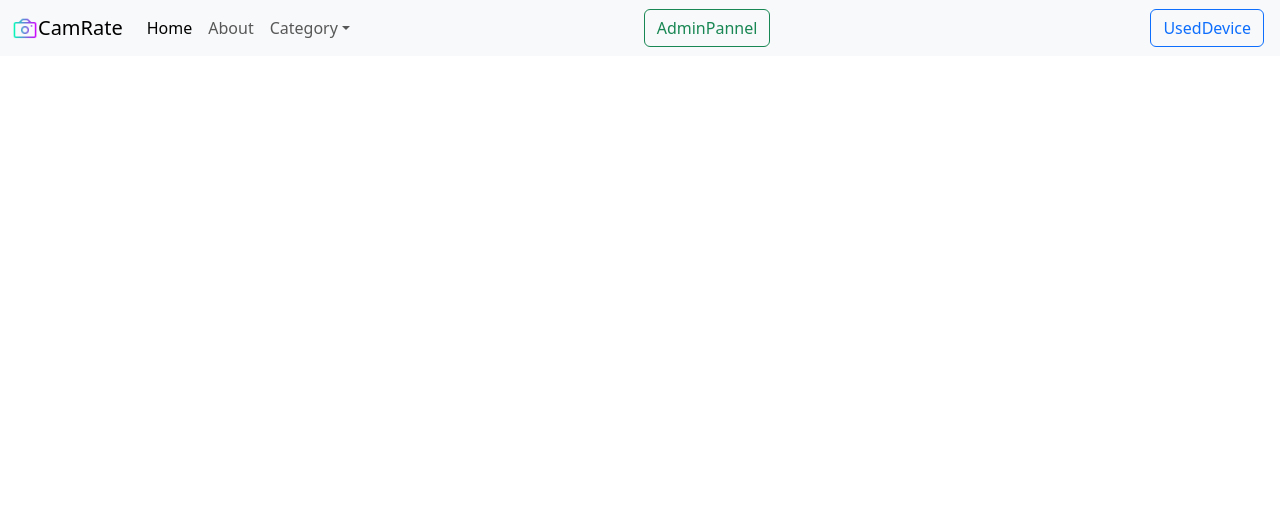
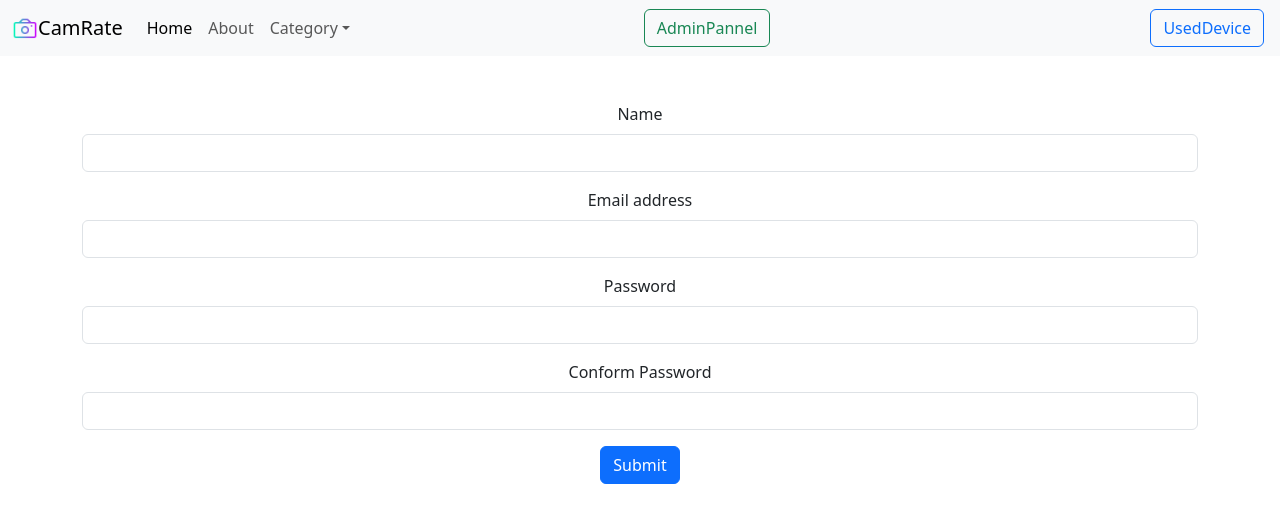
Before and after one commit to mwizard9/Camera_Test, a React (Create React App) app: page /createadmin in a window 1280 px wide. Shown: the top 522 px of the page. Built offline with nearby package versions, Linux system fonts and the light colour scheme.

Commit message:
creating new admin

```diff
--- a/src/AdminSite/AdminDashboard.js
+++ b/src/AdminSite/AdminDashboard.js
@@ -4,6 +4,10 @@ import { useNavigate } from 'react-router-dom'
 
 const AdminDashboard = () => {
   const navigate= useNavigate();
+  const handleAdmin =()=>{
+    navigate('/createadmin')
+
+  }
   const handleUser=()=>{
     navigate('/userdetails')
   }
@@ -13,6 +17,7 @@ const AdminDashboard = () => {
   return (
     <div>
       welcome to admin panel<br/>
+      <Button onClick={handleAdmin}>Create New Admin</Button>
       <Button onClick={handleUser}>User Details</Button>
       <Button onClick={handleImage}>Images Details</Button>
     </div>
--- /dev/null
+++ b/src/AdminSite/adminRegistration.js
@@ -0,0 +1,61 @@
+import React, { useState } from 'react'
+import { useNavigate } from 'react-router-dom'
+
+const AdminRegistration = () => {
+    const[credentials, setCredentials] = useState({name:"",email:"",password:"",cpassword:""})
+    let history = useNavigate()
+    const handleSubmit= async(e)=>{
+        e.preventDefault();
+        const{name,email,password} = credentials;
+        const response = await fetch("http://localhost:5000/api/auth/createAdmin", {
+      method: 'POST',
+      headers: {
+        'Content-Type': 'application/json',
+         },
+      body: JSON.stringify({name,email,password})
+    });
+    const json=await response.json()
+    console.log(json)
+    if (json.success){
+        //save the auth token and redirect
+        localStorage.setItem('token',json.jwtData);
+        history("/alogin")
+    }
+    else{
+        alert("invalid credentials")
+    }
+
+    }
+
+    const onChange = (e)=>{
+        setCredentials({...credentials, [e.target.name]: e.target.value})
+    }
+  return (
+    <div className='container ' >
+      <form onSubmit={handleSubmit}>
+  <div className="mb-3">
+    <label htmlFor="exampleInputEmail1" className="form-label">Name</label>
+    <input type="text" className="form-control" name="name" id="name" onChange={onChange} aria-describedby="emailHelp"/>
+
+  </div>
+  <div className="mb-3">
+    <label htmlFor="exampleInputEmail1" className="form-label">Email address</label>
+    <input type="email" className="form-control" id="email" name="email" onChange={onChange}  aria-describedby="emailHelp"/>
+
+  </div>
+  <div className="mb-3">
+    <label htmlFor="exampleInputPassword1" className="form-label">Password</label>
+    <input type="password" className="form-control" onChange={onChange} name="password"  id="password"minLength={5} required/>
+  </div>
+  <div className="mb-3">
+    <label htmlFor="exampleInputPassword1" className="form-label">Conform Password</label>
+    <input type="password" className="form-control" onChange={onChange} name="password"  id="cpassword" minLength={5} required/>
+  </div>
+
+  <button type="submit" className="btn btn-primary">Submit</button>
+</form>
+    </div>
+  )
+}
+
+export default AdminRegistration
--- a/src/App.js
+++ b/src/App.js
@@ -16,6 +16,7 @@ import AdminDashboard from './AdminSite/AdminDashboard';
 import PhoneResult from './Result/Result';
 import UserTable from './AdminSite/UserData';
 import ImageList from './AdminSite/ImageData';
+import AdminRegistration from './AdminSite/adminRegistration';
 
 function App() {
   return (
@@ -37,6 +38,7 @@ function App() {
         <Route exact path="/admind" element={<AdminDashboard/>}></Route>
         <Route exact path="/userdetails" element={<UserTable/>}></Route>
         <Route exact path="/imagedetails" element={<ImageList/>}></Route>
+        <Route exact path="/createadmin" element={<AdminRegistration/>}></Route>
         </Routes>
       </Router>
     </div>
```
